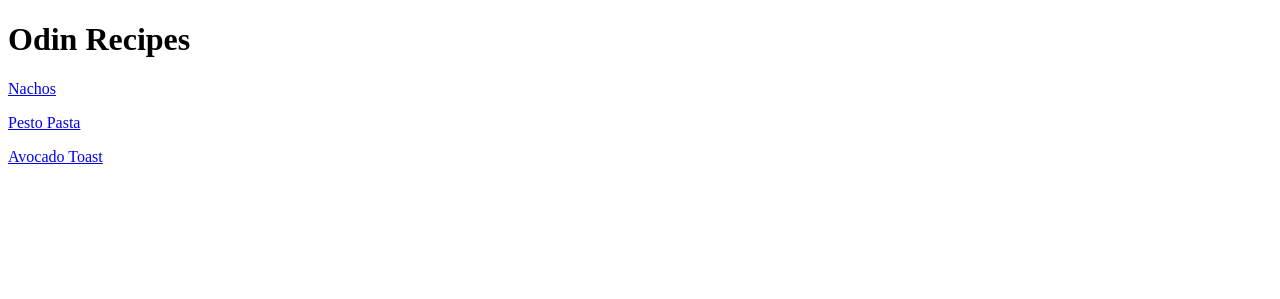
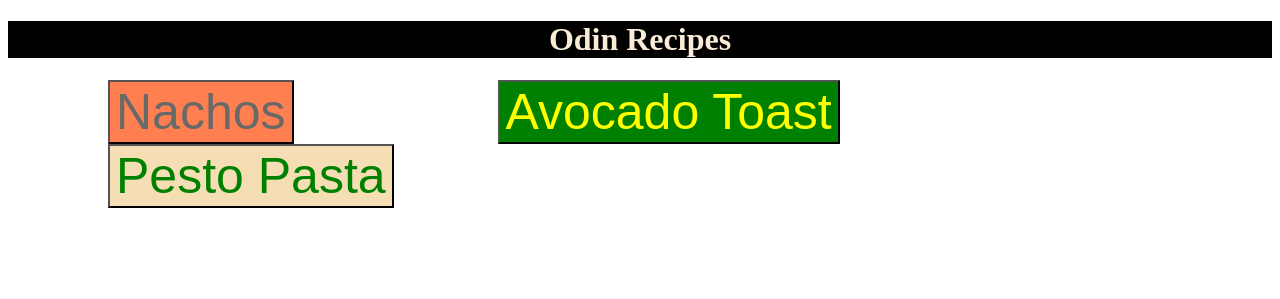
Before and after one commit to dmh41/odin-recipes, a plain HTML site: page index.html in a window 1280 px wide. Drawn offline with Linux system fonts and the light colour scheme.

Commit message:
Add style to recipes with css
Basic styles added to the home page including Improved buttons for
links and text/background-text color

```diff
--- a/index.html
+++ b/index.html
@@ -3,11 +3,19 @@
     <head>
         <meta charset="UTF-8">
         <title>Recipes Project</title>
+        <link rel="stylesheet" href="./style.css">
     </head>
     <body>
         <h1>Odin Recipes</h1>
-        <a href="./recipes/nachos.html">Nachos</a><p></p>
-        <a href="./recipes/pestopasta.html">Pesto Pasta</a><p></p>
-        <a href="./recipes/avotoast.html">Avocado Toast</a>
+        <form action="./recipes/nachos.html" class="fixform">
+            <input type="submit" value="Nachos" style="color:dimgray;
+            background-color: coral;">
+        </form>
+        <form action="./recipes/avotoast.html" class="fixform">
+            <input type="submit" value="Avocado Toast" style="color: yellow; background-color: green;">
+        </form>
+        <form action="./recipes/pestopasta.html" class="fixform">
+            <input type="submit" value="Pesto Pasta" style="color: green; background-color: wheat ;">
+        </form>
     </body>
 </html>
--- /dev/null
+++ b/style.css
@@ -0,0 +1,14 @@
+h1{
+    color: antiquewhite;
+    background-color: black;
+    text-align: center;
+}
+
+input{
+    font-size: 50px;
+}
+
+.fixform{
+    display: inline;
+    padding: 100px;
+}
```
